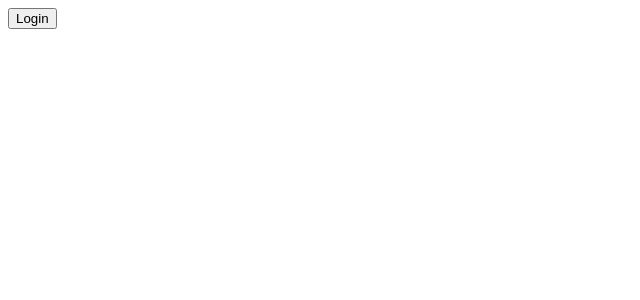
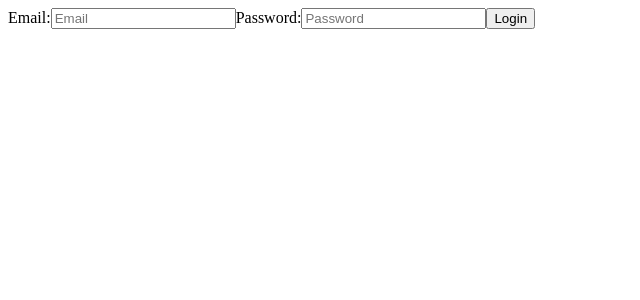
Before and after one commit to build-med-cabinet-3/Front-end, a React (Create React App) app in the folder med-cabinet/: page /login in a window 1280 px wide. Shown: the top 300 px of the page, without its empty margins (0-640 px from the left). Built offline with nearby package versions, Linux system fonts and the light colour scheme.

Commit message:
Added login form fields

```diff
--- a/med-cabinet/src/components/Login.js
+++ b/med-cabinet/src/components/Login.js
@@ -1,21 +1,61 @@
 import React from "react";
+import { Form, Field, withFormik } from "formik";
+import useForm from "../hooks/useForm";
+import * as Yup from "yup";
 
-import useForm from "../hooks/useForm";
+const Login = ({ errors, touched, status }, props) => {
+  const { handleLoginSubmit, values } = useForm(LoginSubmit);
 
-const Login = props => {
-  const { handleLoginSubmit, values } = useForm(loginSubmit);
-
-  function loginSubmit() {
+  function LoginSubmit() {
     props.history.push("/dashboard");
   }
 
   return (
     <div className="login-container">
-      <form onSubmit={handleLoginSubmit}>
-        <button>Login</button>
-      </form>
+      <Form className="Login-form" onSubmit={handleLoginSubmit}>
+        <label className="login-label">Email:</label>
+        <Field
+          className="login-field"
+          type="email"
+          name="email"
+          placeholder="Email"
+        />
+        {touched.email && errors.email && (
+          <span className="error">{errors.email}</span>
+        )}
+        <label className="login-label">Password:</label>
+        <Field
+          className="login-field"
+          type="password"
+          name="password"
+          placeholder="Password"
+        />
+        {touched.password && errors.password && (
+          <span className="error">{errors.password}</span>
+        )}
+        <button> Login </button>
+      </Form>
     </div>
   );
 };
 
-export default Login;
+const FormikLoginForm = withFormik({
+  mapPropsToValues({ email, password }) {
+    return {
+      email: email || "",
+      password: password || ""
+    };
+  },
+
+  validationSchema: Yup.object().shape({
+    email: Yup.string()
+      .required("Email is required")
+      .email("Must provide a valid Email Address"),
+    password: Yup.string()
+      .min(4, "Need at least 4 characters")
+      .required("Password is required")
+  })
+})(Login);
+//!!! withFormik validation and Yup Error Messages //
+
+export default FormikLoginForm;
```
